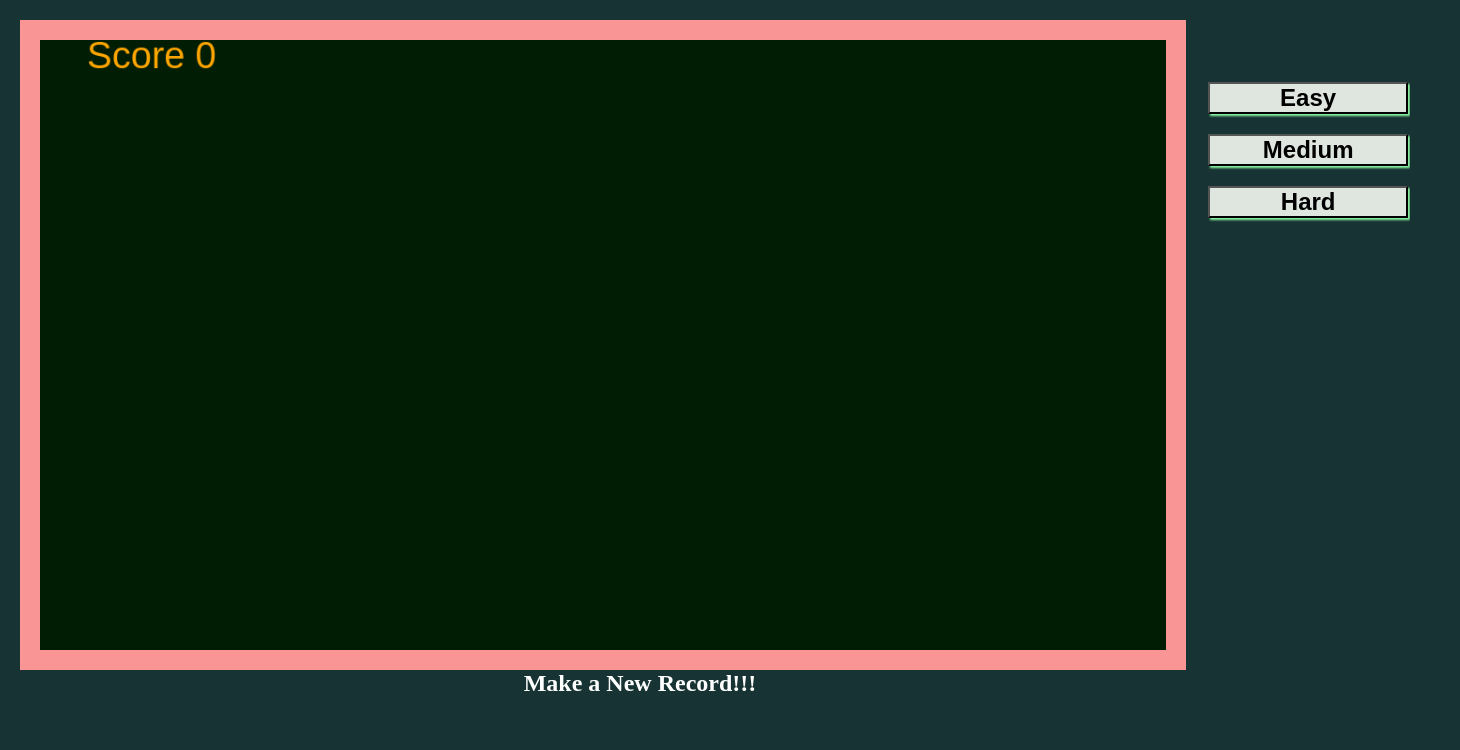
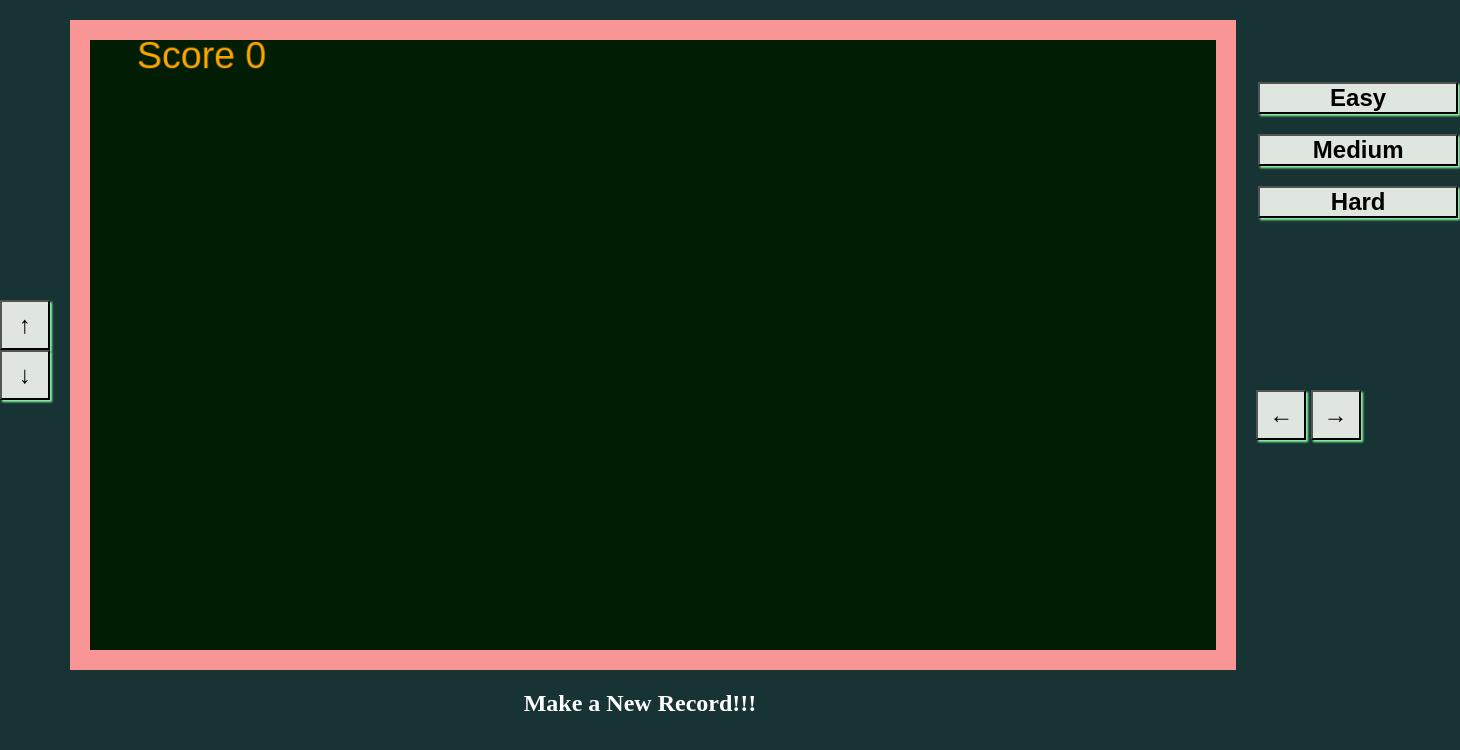
Before and after one commit to sunnykumar31/SnakeGame, a plain HTML site: page index.html in a window 1280 px wide. Shown: the whole page, 1460 px wide, since content can reach past the window. Drawn offline with Linux system fonts and the light colour scheme.

Commit message:
Worked on Arrow

```diff
--- a/index.html
+++ b/index.html
@@ -8,11 +8,20 @@
 </head>
 <body style="background-color: rgb(23, 51, 51);">
     <div id="container">
+        <div class="ArrowH1" style="margin-top: 300px;">
+            <button id="up" onclick="moveup()">
+                <span>&#8593;</span></button>
+            <button  id="down" onclick="movedown()">
+                <span>&#8595;</span></button>
+        </div>
+
         <canvas id="canvas" width="1200" height="650" style="background-color: rgb(1, 30, 5); width:1200px;height: 650px; border: 20px solid rgb(250, 149, 149); margin: 20px; margin-bottom: 0px;" >
         </canvas>
 
         <aside>
             <table >
+
+
                 <tr>
                     <!-- <td><button  onclick="Easy()">Level</button></td> -->
                     <td><button id="start" onclick="Start()">Start Game</button></td>
@@ -22,11 +31,17 @@
                     <td><button id="Hard" onclick="Hard()">Hard</button></td>
 
                 </tr>
-                <tr>
 
-                </tr>
             </table>
+            <div class="ArrowH2" >
+                <button  id="left" onclick="moveleft()">
+                    <span>&#8592;</span>
+
+                    </button>
+                <button  id="right" onclick="moveright()"><span>&#8594;</span></button>
+            </div>
         </aside>
+
     </div>
     <!-- <iframe src="./sound/game-music-loop-3-144252.mp3" allow="autoplay" id="audio" style="display: none"></iframe> -->
     <!-- <audio autoplay loop id="playAudio">
--- a/script.js
+++ b/script.js
@@ -8,6 +8,10 @@ againPlay.style.display='none';
 const easy=document.getElementById('Easy');
 const medium=document.getElementById('Medium');
 const hard=document.getElementById('Hard');
+const up=document.getElementById('up');
+const down=document.getElementById('down');
+const right=document.getElementById('right');
+const left=document.getElementById('left')
 pen.fillStyle='yellow';
 // BackGround_audio.play();
 const cs=25;
@@ -440,6 +444,9 @@ function init(){
     Snake.CreateSnake();
     // Obstacle.CreateObstacle();
     food=getRandomfood();
+
+
+
     document.addEventListener('keydown',(e)=>{
         if(e.key==='ArrowDown'){
             if(prevDirection==='up'){
@@ -466,6 +473,7 @@ function init(){
             else Snake.direction='left';
         }
     });
+
 }
 
 function Draw(){
@@ -560,3 +568,30 @@ function PlayAgain(){
 
 }
 const id=setInterval(gameLoop,speed);
+
+
+
+function movedown(){
+    if(prevDirection==='up'){
+        Snake.direction='up';
+    }
+    else Snake.direction='down';
+}
+function moveup(){
+    if(prevDirection==='down'){
+        Snake.direction='down';
+    }
+    else Snake.direction='up';
+}
+function moveleft(){
+    if(prevDirection==='right'){
+        Snake.direction='right';
+    }
+    else Snake.direction='left';
+}
+function moveright(){
+    if(prevDirection==='left'){
+        Snake.direction='left';
+    }
+    else Snake.direction='right';
+}
--- a/style.css
+++ b/style.css
@@ -10,10 +10,10 @@
 }
 table{
     margin: 20px auto;
-    /* display: flex;
+    display: flex;
     justify-content: space-evenly;
     font-family: Arial, Helvetica, sans-serif;
-    flex-direction: column; */
+    flex-direction: column;
 }
 td{
     margin: 20px auto;
@@ -44,3 +44,20 @@ button:hover{
     box-shadow: 2px 2px 2px rgb(1, 37, 2);
     /* transition: width 2s; */
 }
+.ArrowH1{
+    width: 150px;
+    height: 150px;
+}
+.ArrowH1 button{
+    width: 50px;
+    height: 50px
+}
+.ArrowH2{
+    width: 150px;
+    height: 300px;
+    margin-top:150px;
+}
+.ArrowH2 button{
+    width: 50px;
+    height: 50px
+}
```
